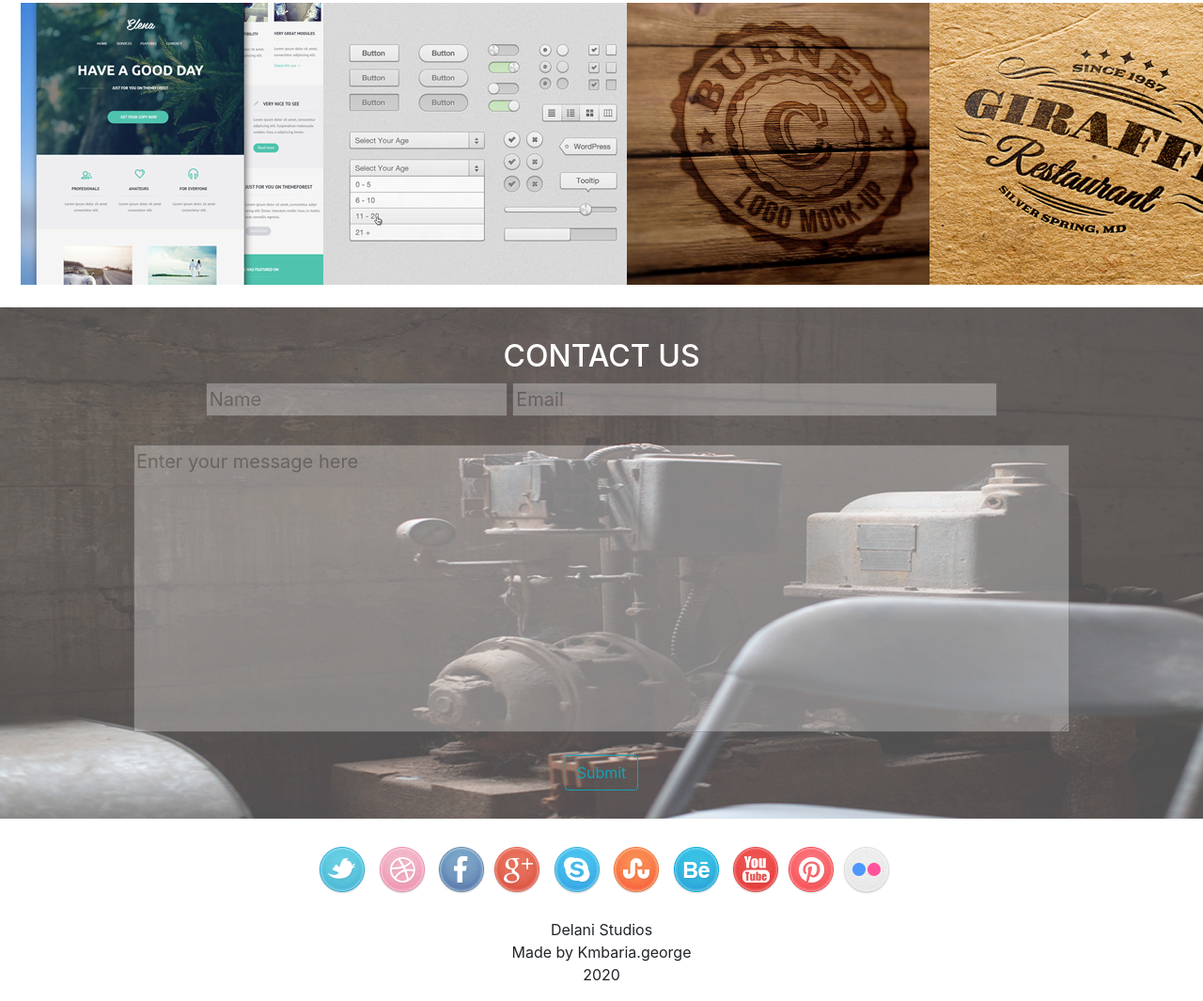
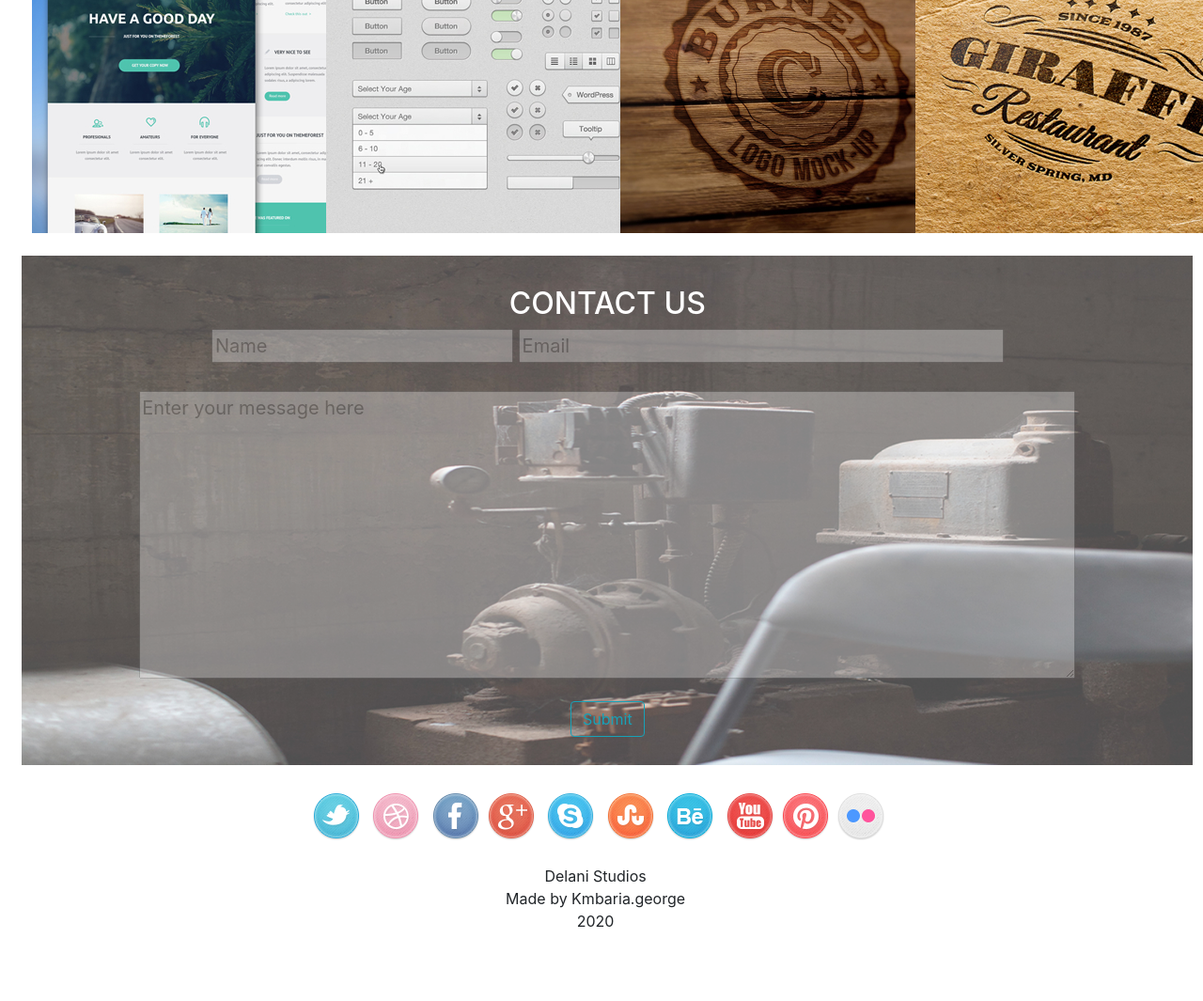
Before and after one commit to Kmbaria/delani, a plain HTML site: page index.html in a window 1280 px wide. Shown: the part 1849-2914 px from the top of the page at 94% size. After the commit the page ends 2857 px from the top, so only its background shows below. Drawn offline with nearby package versions, Linux system fonts and the light colour scheme.

Commit message:
initiated styles.css

```diff
--- a/css/styles.css
+++ b/css/styles.css
@@ -1,6 +1,9 @@
 body{
   text-align: center!important;
    font-family:  'Merienda', ! important;
+   height: 100%;
+   width:98%;
+   padding-left:1%;
 }
 h2 {
   text-align: center;
@@ -35,6 +38,7 @@ h2 {
   padding-top: 20px;
   padding-bottom: 30px;
   font-size: 20px;
+
 }
 
 #ma1{
@@ -66,6 +70,7 @@ margin-right: 1%;
   padding-top: 20px;
   padding-bottom: 30px;
   font-size: 20px;
+  margin-left: 2%;
 }
 .raw2{
   text-align: center!important;
--- a/index.html
+++ b/index.html
@@ -38,7 +38,7 @@
 </div>
 
 <div class="third">
-  <br><br>
+  <br>
    <h2>SERVICES </h2>
     <p>Before we sign a contract or write a line of code our team will spend the
        necessary time to understand your product vision </p>
@@ -47,7 +47,7 @@
        the pieces you need.</p>
 </div>
 
-  <h2>WHAT WE DO </h2> <br>
+  <h2>WHAT WE DO </h2>
   <div class="row">
   <div class="col-md-3" id="ma1">
          <div>
```
